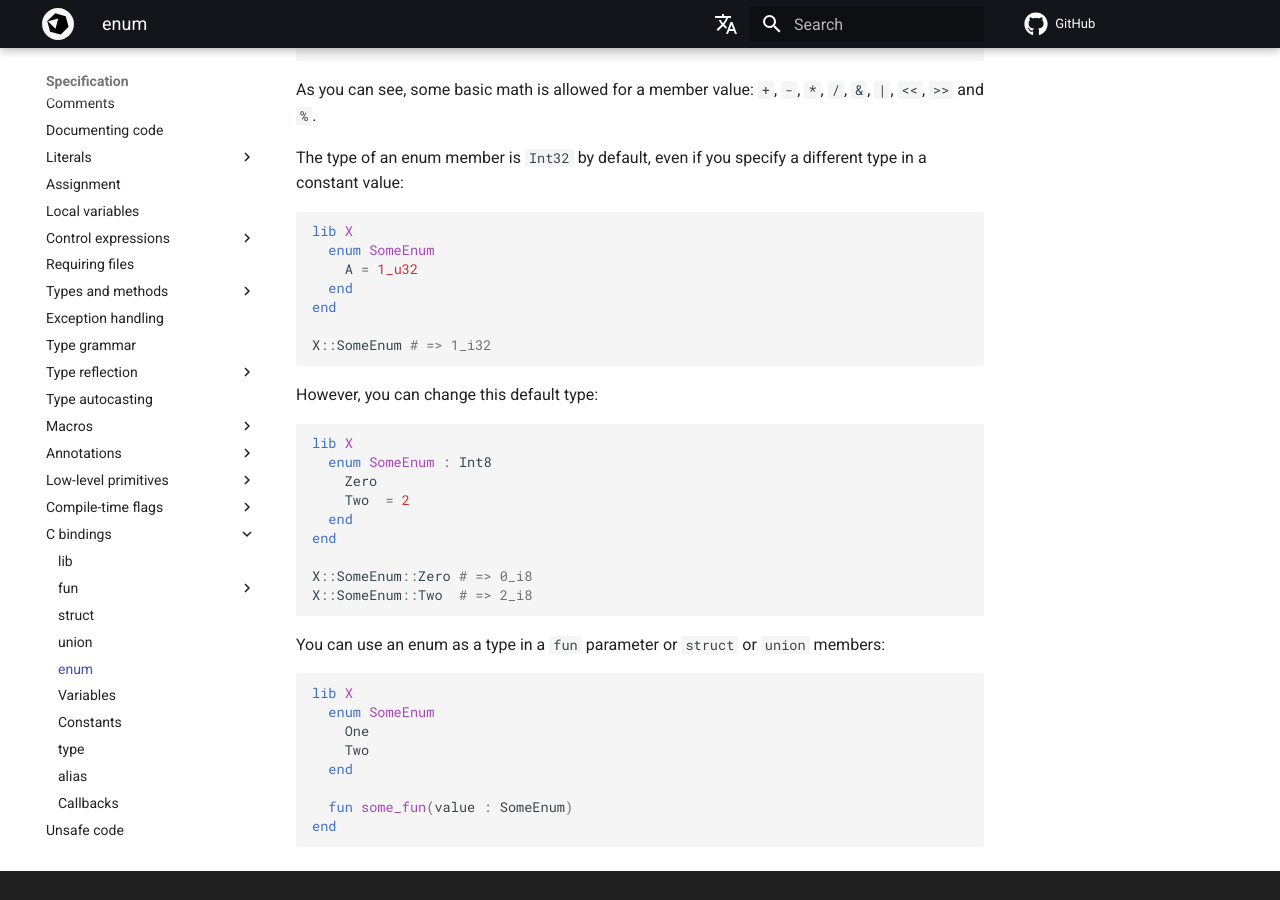
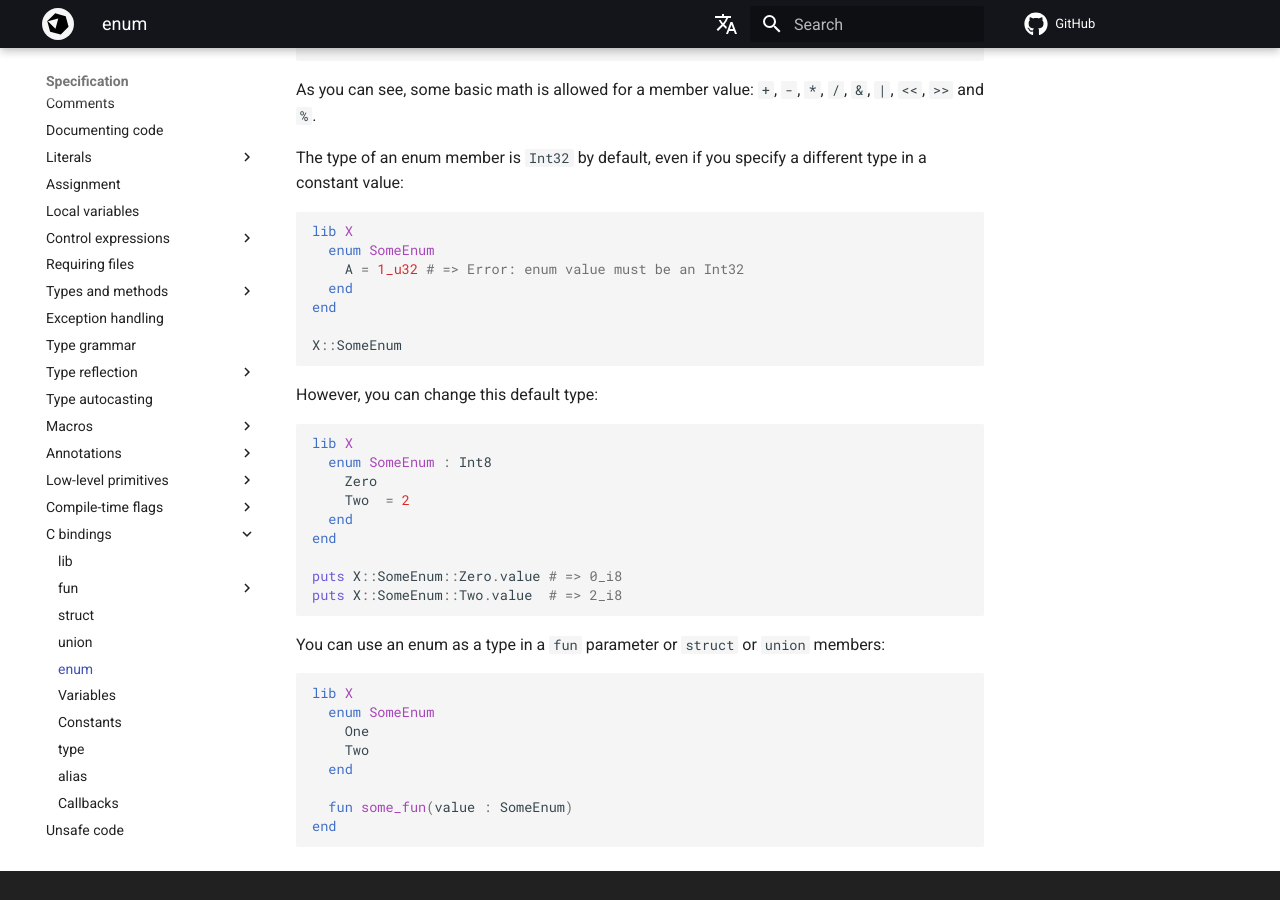
Before and after one commit to crystal-lang/crystal-book, an MkDocs documentation site: the page built from docs/syntax_and_semantics/c_bindings/enum.md, in a window 1280 px wide and 900 px high, scrolled down 910 px. Built offline with MkDocs 1.6.1 and Material for MkDocs 9.7.7, drawn with Linux system fonts in a browser that asks for light colours; nearby versions of some CDN libraries; library files that are not in the unit come from our copies; comment, search, counter and statistics services are not loaded; the version menu is left out.

Commit message:
Fix `lib` `enum` code example
As described in #663

````diff
--- a/docs/syntax_and_semantics/c_bindings/enum.md
+++ b/docs/syntax_and_semantics/c_bindings/enum.md
@@ -48,11 +48,11 @@ The type of an enum member is `Int32` by default, even if you specify a differen
 ```crystal
 lib X
   enum SomeEnum
-    A = 1_u32
+    A = 1_u32 # => Error: enum value must be an Int32
   end
 end
 
-X::SomeEnum # => 1_i32
+X::SomeEnum
 ```
 
 However, you can change this default type:
@@ -65,8 +65,8 @@ lib X
   end
 end
 
-X::SomeEnum::Zero # => 0_i8
-X::SomeEnum::Two  # => 2_i8
+puts X::SomeEnum::Zero.value # => 0_i8
+puts X::SomeEnum::Two.value  # => 2_i8
 ```
 
 You can use an enum as a type in a `fun` parameter or `struct` or `union` members:
````
